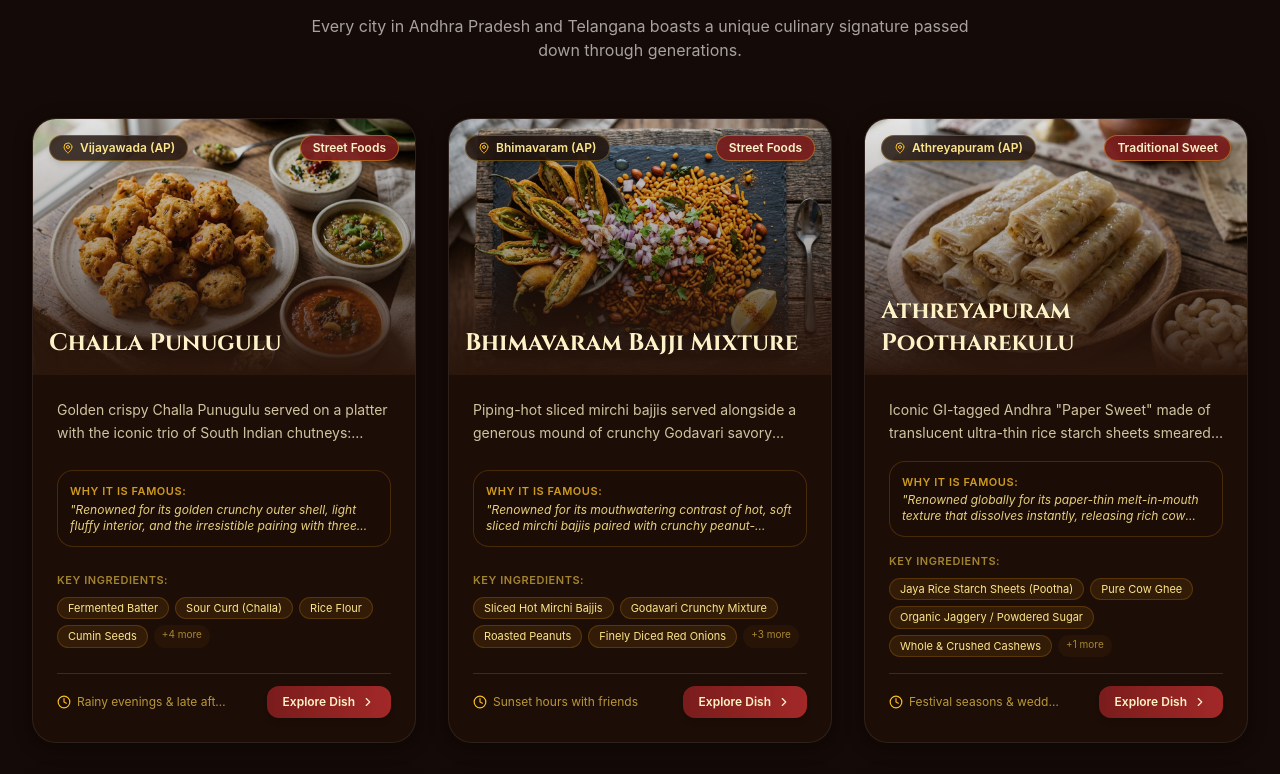
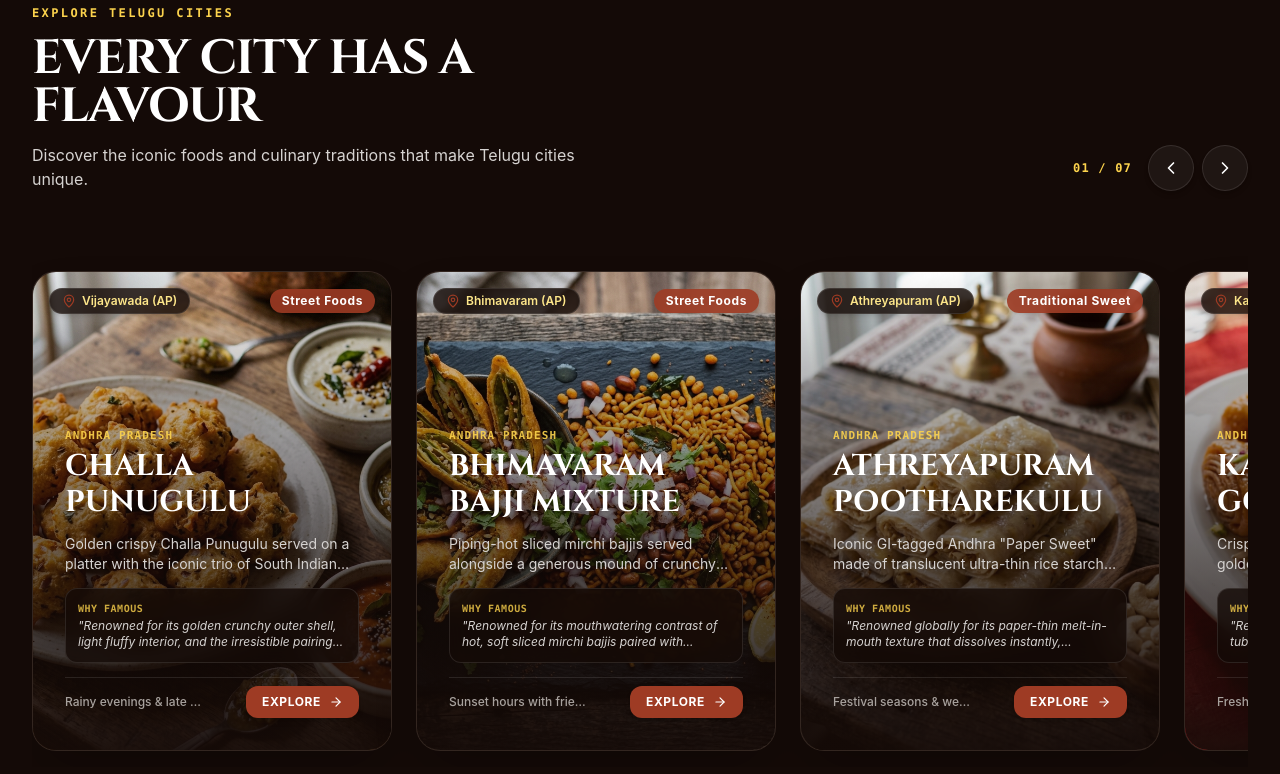
Before and after one commit to sairaghavendra123/All-in-1-places, a React (Vite) app: page / in a window 1280 px wide. Shown: the part 3925-4699 px from the top of the page. Built offline with nearby package versions, Linux system fonts and the light colour scheme; a web font is replaced by a local one.

Commit message:
Refine Explore Telugu Cities section into horizontal editorial carousel

```diff
--- a/src/components/FeaturedCities.jsx
+++ b/src/components/FeaturedCities.jsx
@@ -1,128 +1,164 @@
-import React from 'react';
+import React, { useState, useRef } from 'react';
 import { motion } from 'framer-motion';
-import { MapPin, Clock, Flame, Sparkles, BookOpen, ChevronRight, Layers } from 'lucide-react';
+import { MapPin, ChevronLeft, ChevronRight, ArrowRight, Sparkles } from 'lucide-react';
 
 export default function FeaturedCities({ cities, onSelectCity }) {
+  const [activeSlide, setActiveSlide] = useState(1);
+  const scrollContainerRef = useRef(null);
+
+  const handleScroll = () => {
+    if (!scrollContainerRef.current) return;
+    const { scrollLeft } = scrollContainerRef.current;
+    const cardWidth = 340; // Approx card width + gap
+    const index = Math.round(scrollLeft / cardWidth) + 1;
+    const clamped = Math.min(Math.max(index, 1), cities.length || 1);
+    setActiveSlide(clamped);
+  };
+
+  const scrollLeft = () => {
+    if (scrollContainerRef.current) {
+      scrollContainerRef.current.scrollBy({ left: -360, behavior: 'smooth' });
+    }
+  };
+
+  const scrollRight = () => {
+    if (scrollContainerRef.current) {
+      scrollContainerRef.current.scrollBy({ left: 360, behavior: 'smooth' });
+    }
+  };
+
   return (
-    <section id="cities" className="py-16 relative z-10">
-      <div className="max-w-7xl mx-auto px-4 sm:px-6 lg:px-8">
+    <section id="cities" className="py-24 sm:py-32 bg-[#140A07] relative overflow-hidden border-t border-white/5">
+      <div className="max-w-7xl mx-auto px-4 sm:px-6 lg:px-8 relative z-10 space-y-12 sm:space-y-16">
 
-        {/* Section Header */}
-        <div className="text-center max-w-2xl mx-auto mb-14 space-y-2">
-          <span className="text-xs font-bold uppercase tracking-[0.2em] text-[#9E3B24]">
-            CITY HERITAGE
+        {/* Section Header & Carousel Controls */}
+        <div className="flex flex-col md:flex-row md:items-end justify-between gap-6">
+          <div className="space-y-3 max-w-xl">
+            <span className="text-xs font-bold uppercase tracking-[0.2em] text-amber-300 font-mono">
+              EXPLORE TELUGU CITIES
             </span>
-          <h2 className="font-festive text-3xl sm:text-4xl font-bold text-white tracking-tight uppercase">
-            Explore Telugu Cities
+            <h2 className="font-festive text-3xl sm:text-5xl font-bold text-white tracking-tight uppercase">
+              Every City Has a Flavour
             </h2>
-          <p className="text-stone-400 text-sm sm:text-base leading-relaxed font-sans">
-            Every city in Andhra Pradesh and Telangana boasts a unique culinary signature passed down through generations.
+            <p className="text-stone-300 text-sm sm:text-base leading-relaxed font-sans">
+              Discover the iconic foods and culinary traditions that make Telugu cities unique.
             </p>
           </div>
 
-        {/* Cities Grid */}
+          {/* Carousel Arrow Controls & Progress Counter */}
+          {cities.length > 0 && (
+            <div className="flex items-center gap-4 self-start md:self-auto">
+              <span className="text-xs font-mono font-bold tracking-widest text-amber-300">
+                {String(activeSlide).padStart(2, '0')} / {String(cities.length).padStart(2, '0')}
+              </span>
+              <div className="flex items-center gap-2">
+                <button
+                  onClick={scrollLeft}
+                  aria-label="Previous slide"
+                  className="p-3 rounded-full bg-white/5 hover:bg-[#9E3B24] border border-white/10 text-white transition-all hover:scale-105 active:scale-95 shadow-md"
+                >
+                  <ChevronLeft className="w-5 h-5" />
+                </button>
+                <button
+                  onClick={scrollRight}
+                  aria-label="Next slide"
+                  className="p-3 rounded-full bg-white/5 hover:bg-[#9E3B24] border border-white/10 text-white transition-all hover:scale-105 active:scale-95 shadow-md"
+                >
+                  <ChevronRight className="w-5 h-5" />
+                </button>
+              </div>
+            </div>
+          )}
+        </div>
+
+        {/* Carousel Content Track */}
         {cities.length === 0 ? (
-          <div className="text-center py-16 bg-[#2B160C]/60 rounded-3xl border border-amber-500/20 max-w-md mx-auto">
+          <div className="text-center py-16 bg-[#1C0D07] rounded-3xl border border-white/10 max-w-md mx-auto">
             <Sparkles className="w-12 h-12 text-amber-400 mx-auto mb-3 opacity-60" />
-            <h3 className="text-xl font-bold text-amber-200 mb-1">No Dishes Found</h3>
-            <p className="text-amber-100/60 text-sm">Try clearing your search query or selecting a different category filter.</p>
+            <h3 className="text-xl font-bold text-white mb-1">No Cities Found</h3>
+            <p className="text-stone-400 text-sm">Try clearing your search query or selecting a different filter.</p>
           </div>
         ) : (
-          <div className="grid grid-cols-1 md:grid-cols-2 lg:grid-cols-3 gap-8">
+          <div
+            ref={scrollContainerRef}
+            onScroll={handleScroll}
+            className="flex gap-6 overflow-x-auto no-scrollbar scroll-smooth snap-x snap-mandatory py-4 -mx-4 px-4 sm:mx-0 sm:px-0"
+          >
             {cities.map((city, index) => (
               <motion.div
                 key={city.id}
                 initial={{ opacity: 0, y: 30 }}
                 whileInView={{ opacity: 1, y: 0 }}
-                viewport={{ once: true, margin: '-50px' }}
+                viewport={{ once: true }}
                 transition={{ duration: 0.5, delay: index * 0.05 }}
-                className="telugu-card rounded-3xl overflow-hidden flex flex-col group relative"
+                onClick={() => onSelectCity(city)}
+                className="bg-[#1C0D07] rounded-3xl overflow-hidden border border-white/10 shadow-2xl group flex flex-col justify-end min-h-[440px] sm:min-h-[480px] w-[82vw] sm:w-[340px] md:w-[360px] flex-shrink-0 relative cursor-pointer hover:-translate-y-1.5 transition-all duration-300 snap-start"
               >
-                {/* City Image Header */}
-                <div className="relative h-64 overflow-hidden">
+                {/* Full Cover Image */}
+                <div className="absolute inset-0 z-0 overflow-hidden bg-stone-900">
                   <img
                     src={city.image}
                     alt={`${city.famousFood} from ${city.city}`}
-                    className="w-full h-full object-cover group-hover:scale-110 transition-transform duration-700 filter brightness-90"
+                    className="w-full h-full object-cover object-center group-hover:scale-105 transition-transform duration-700 ease-out filter brightness-85 group-hover:brightness-95"
                   />
-                  <div className="absolute inset-0 bg-gradient-to-t from-[#2B160C] via-[#2B160C]/30 to-transparent"></div>
+                  {/* Bottom Dark Gradient Overlay */}
+                  <div className="absolute inset-0 bg-gradient-to-t from-[#140A07] via-[#140A07]/60 to-transparent opacity-95" />
+                </div>
 
                 {/* Top Badges */}
-                  <div className="absolute top-4 left-4 right-4 flex items-center justify-between pointer-events-none">
-                    <span className="px-3 py-1 rounded-full bg-[#1C0D07]/80 backdrop-blur-md border border-amber-400/30 text-amber-200 text-xs font-semibold flex items-center gap-1.5 shadow-md">
-                      <MapPin className="w-3 h-3 text-amber-400" />
-                      {city.city} ({city.state === 'Andhra Pradesh' ? 'AP' : 'TS'})
+                <div className="absolute top-4 left-4 right-4 flex items-center justify-between z-10 pointer-events-none">
+                  <span className="px-3 py-1 rounded-full bg-[#140A07]/80 backdrop-blur-md border border-white/10 text-amber-200 text-xs font-semibold flex items-center gap-1.5 shadow-md">
+                    <MapPin className="w-3.5 h-3.5 text-[#9E3B24]" />
+                    <span>{city.city} ({city.state === 'Andhra Pradesh' ? 'AP' : 'TS'})</span>
                   </span>
 
-                    <span className="px-3 py-1 rounded-full bg-[#7A1C1C]/90 backdrop-blur-md border border-amber-400/40 text-amber-100 text-xs font-semibold shadow-md">
+                  <span className="px-3 py-1 rounded-full bg-[#9E3B24]/90 backdrop-blur-md text-white text-xs font-bold tracking-wider shadow-md">
                     {city.category}
                   </span>
                 </div>
 
-                  {/* Food Name Overlay */}
-                  <div className="absolute bottom-4 left-4 right-4">
-                    <h3 className="font-festive text-2xl font-bold text-amber-100 group-hover:text-amber-300 transition-colors drop-shadow-md">
+                {/* Card Content Overlay */}
+                <div className="relative z-10 p-6 sm:p-8 space-y-3.5">
+                  <div>
+                    <span className="text-[11px] font-bold uppercase tracking-widest text-amber-300/90 font-mono block mb-1">
+                      {city.state}
+                    </span>
+                    <h3 className="font-festive text-2xl sm:text-3xl font-bold text-white group-hover:text-amber-200 transition-colors uppercase leading-tight">
                       {city.famousFood}
                     </h3>
                   </div>
-                </div>
 
-                {/* Card Content Body */}
-                <div className="p-6 flex-1 flex flex-col justify-between space-y-4">
-
-                  {/* Description */}
-                  <p className="text-amber-100/80 text-sm leading-relaxed line-clamp-2">
+                  <p className="text-stone-300 text-xs sm:text-sm leading-relaxed line-clamp-2">
                     {city.description}
                   </p>
 
-                  {/* Why Famous Quote */}
-                  <div className="bg-[#1C0D07]/60 p-3 rounded-2xl border border-amber-500/20">
-                    <span className="block text-[11px] uppercase tracking-wider text-amber-400/80 font-semibold mb-0.5">
-                      Why It Is Famous:
+                  {city.whyFamous && (
+                    <div className="bg-[#140A07]/80 backdrop-blur-md p-3 rounded-xl border border-white/10">
+                      <span className="block text-[10px] uppercase tracking-wider text-amber-300/80 font-bold mb-0.5 font-mono">
+                        Why Famous
                       </span>
-                    <p className="text-amber-200/90 text-xs italic line-clamp-2">
+                      <p className="text-stone-300 text-xs italic line-clamp-2">
                         "{city.whyFamous}"
                       </p>
                     </div>
+                  )}
 
-                  {/* Ingredients Preview Tags */}
-                  <div>
-                    <span className="block text-[11px] uppercase tracking-wider text-amber-300/60 font-semibold mb-2">
-                      Key Ingredients:
+                  <div className="pt-2 flex items-center justify-between border-t border-white/10">
+                    <span className="text-xs text-stone-400 font-medium truncate max-w-[140px]">
+                      {city.bestTimeToEat}
                     </span>
-                    <div className="flex flex-wrap gap-1.5">
-                      {city.ingredients.slice(0, 4).map((ing, i) => (
-                        <span
-                          key={i}
-                          className="px-2.5 py-0.5 rounded-full bg-amber-500/10 border border-amber-500/20 text-amber-200 text-[11px]"
-                        >
-                          {ing}
-                        </span>
-                      ))}
-                      {city.ingredients.length > 4 && (
-                        <span className="px-2 py-0.5 rounded-full bg-amber-500/5 text-amber-300/60 text-[10px]">
-                          +{city.ingredients.length - 4} more
-                        </span>
-                      )}
-                    </div>
-                  </div>
-
-                  {/* Best Time & Details Action Button */}
-                  <div className="pt-3 border-t border-amber-500/20 flex items-center justify-between">
-                    <div className="flex items-center gap-1.5 text-xs text-amber-300/70">
-                      <Clock className="w-3.5 h-3.5 text-amber-400" />
-                      <span className="truncate max-w-[150px]">{city.bestTimeToEat}</span>
-                    </div>
 
                     <button
-                      onClick={() => onSelectCity(city)}
-                      className="px-4 py-2 rounded-xl bg-gradient-to-r from-[#7A1C1C] to-[#A32828] hover:from-[#A32828] hover:to-[#D4AF37] text-amber-100 text-xs font-semibold shadow-md flex items-center gap-1.5 transition-all group-hover:translate-x-1"
+                      onClick={(e) => {
+                        e.stopPropagation();
+                        onSelectCity(city);
+                      }}
+                      className="inline-flex items-center gap-2 px-4 py-2 rounded-xl bg-[#9E3B24] group-hover:bg-[#832E1A] text-white text-xs font-bold uppercase tracking-wider shadow-md transition-all"
                     >
-                      <span>Explore Dish</span>
-                      <ChevronRight className="w-3.5 h-3.5" />
+                      <span>Explore</span>
+                      <ArrowRight className="w-3.5 h-3.5 group-hover:translate-x-1 transition-transform" />
                     </button>
                   </div>
-
                 </div>
               </motion.div>
             ))}
```
Lines whose indentation alone changed are shown as unchanged.
